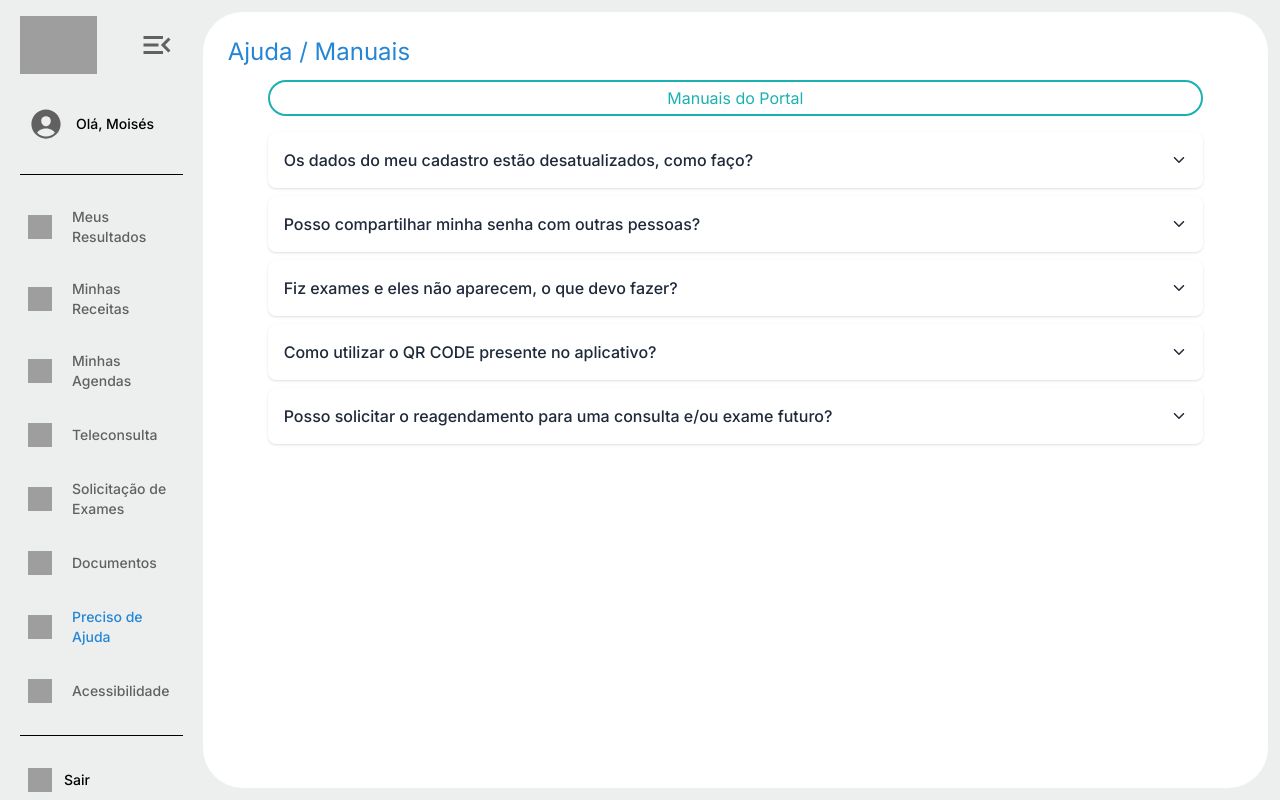
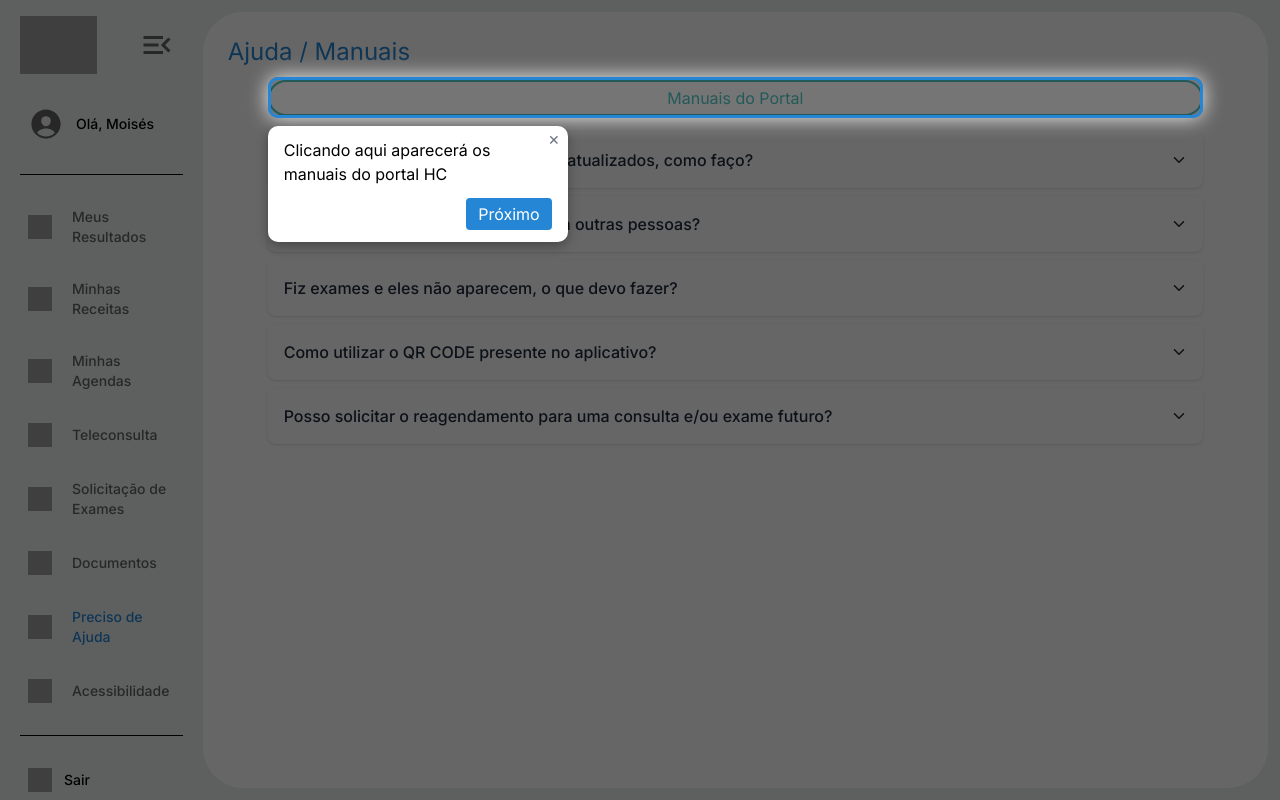
Before and after one commit to BSM-Challenge/ct-hc, a React (Vite) app: page /hc/ajuda in a window 1280 px wide. Built offline with nearby package versions, Linux system fonts and the light colour scheme; grey boxes are pictures that could not be loaded; a web font is replaced by a local one.

Commit message:
feat(Ajuda): criado o tutorial da página

```diff
--- a/src/routes/HC/Ajuda/index.tsx
+++ b/src/routes/HC/Ajuda/index.tsx
@@ -3,6 +3,7 @@ import { Link } from "react-router-dom";
 import TitleHC from "../../../components/HC/TitleHC";
 import { perguntas } from "../../../data/HC/perguntas";
 import { IoIosArrowDown } from "react-icons/io";
+import TutorialHC from "../../../components/HC/TutorialHC";
 
 export default function Ajuda() {
   const [openIndex, setOpenIndex] = useState<number | null>(null);
@@ -11,15 +12,34 @@ export default function Ajuda() {
     setOpenIndex(openIndex === index ? null : index);
   };
 
+  // Tutorial configurado para esta página
+  const steps = [
+      {
+      target: ".manual-portal",
+      content: "Clicando aqui aparecerá os manuais do portal HC",
+      },
+      {
+      target: ".accordion-ajuda",
+      content: "Aqui estão algumas dúvidas frequentes do portal",
+      },
+      {
+      target: ".abrir-accordion",
+      content: "Clique em qualquel lugar desejado para abrir a pergunta",
+      },
+  ];
+
   return (
     <section className="flex flex-col gap-3">
       <TitleHC title="Ajuda / Manuais" />
+
+      <TutorialHC steps={steps} />
 
       <div className="mx-10">
         <Link
           to="/hc/manuaisDoPortal"
           title="Clique aqui para ver os manuais do portal"
           className="
+            manual-portal
             flex justify-center w-full py-1 rounded-full
             text-[var(--color-blue-1CB1B1)] border-2
             hover:bg-[var(--color-cyan-hover)] duration-300
@@ -28,12 +48,13 @@ export default function Ajuda() {
           Manuais do Portal
         </Link>
 
-        <ul className="mt-4 flex flex-col gap-2">
+        <ul className="accordion-ajuda mt-4 flex flex-col gap-2">
             {perguntas.map((item, index) => (
             <li key={index}>
                 <button
                 onClick={() => toggleCard(index)}
                 className={`
+                    abrir-accordion
                     w-full text-left p-4 rounded-lg shadow-sm
                     flex justify-between items-center cursor-pointer
                     hover:bg-gray-50 duration-200
```
